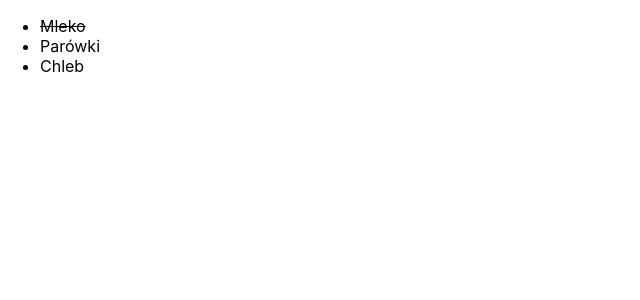
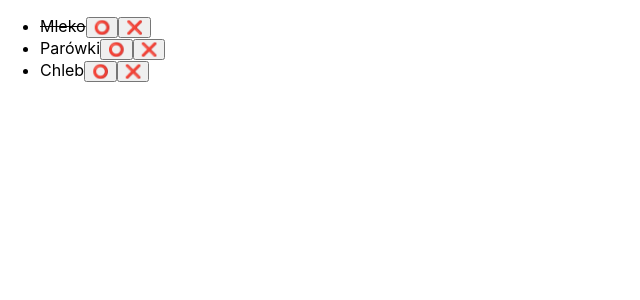
Before and after one commit to tymowskyy/react-to-do, a React (Create React App) app: page / in a window 1280 px wide. Shown: the top 300 px of the page, without its empty margins (0-640 px from the left). Built offline with nearby package versions, Linux system fonts and the light colour scheme.

Commit message:
delete Task

```diff
--- a/src/App.js
+++ b/src/App.js
@@ -13,11 +13,15 @@ function App() {
       if (task.id === id)
         task.isCompleted = !task.isCompleted;
       return task;
-    }))
+    }));
+  }
+
+  const deleteTask = id => {
+    setTasks(tasks.filter(task => task.id !== id));
   }
 
   return (
-    <TaskList tasks={tasks} toggleCompleteTask={toggleCompleteTask} />
+    <TaskList tasks={tasks} toggleCompleteTask={toggleCompleteTask} deleteTask={deleteTask} />
   );
 }
 
--- a/src/components/Task.js
+++ b/src/components/Task.js
@@ -1,11 +1,14 @@
 import { React } from 'react'
 
-const Task = ({task, toggleCompleteTask}) => {
+const Task = ({task, toggleCompleteTask, deleteTask}) => {
     return (
         <li
             style={{textDecoration: task.isCompleted ? "line-through" : ""}}
-            onClick={() => toggleCompleteTask(task.id)}
-        >{task.title}</li>
+        >
+            {task.title}
+            <button onClick={() => toggleCompleteTask(task.id)}>️⭕️</button>
+            <button onClick={() => deleteTask(task.id)}>❌</button>
+        </li>
     );
 }
 
--- a/src/components/TaskList.js
+++ b/src/components/TaskList.js
@@ -1,10 +1,10 @@
 import React from "react";
 import Task from "./Task";
 
-const TaskList = ({tasks, toggleCompleteTask}) => {
+const TaskList = ({tasks, toggleCompleteTask, deleteTask}) => {
     return (
         <ul>
-            {tasks.map(task => <Task task={task} toggleCompleteTask={toggleCompleteTask} />)}
+            {tasks.map(task => <Task task={task} toggleCompleteTask={toggleCompleteTask} deleteTask={deleteTask} />)}
         </ul>
     );
 }
```
